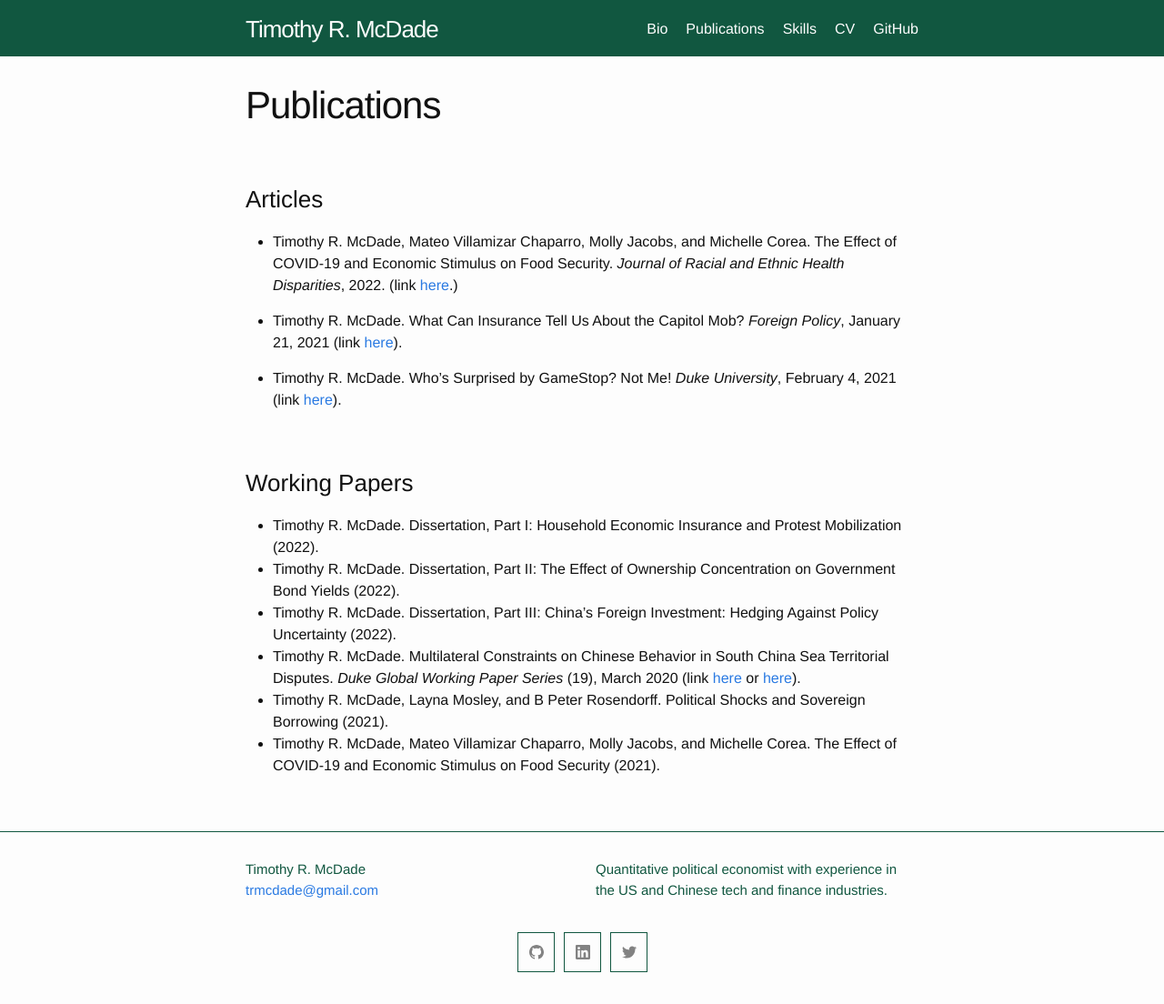
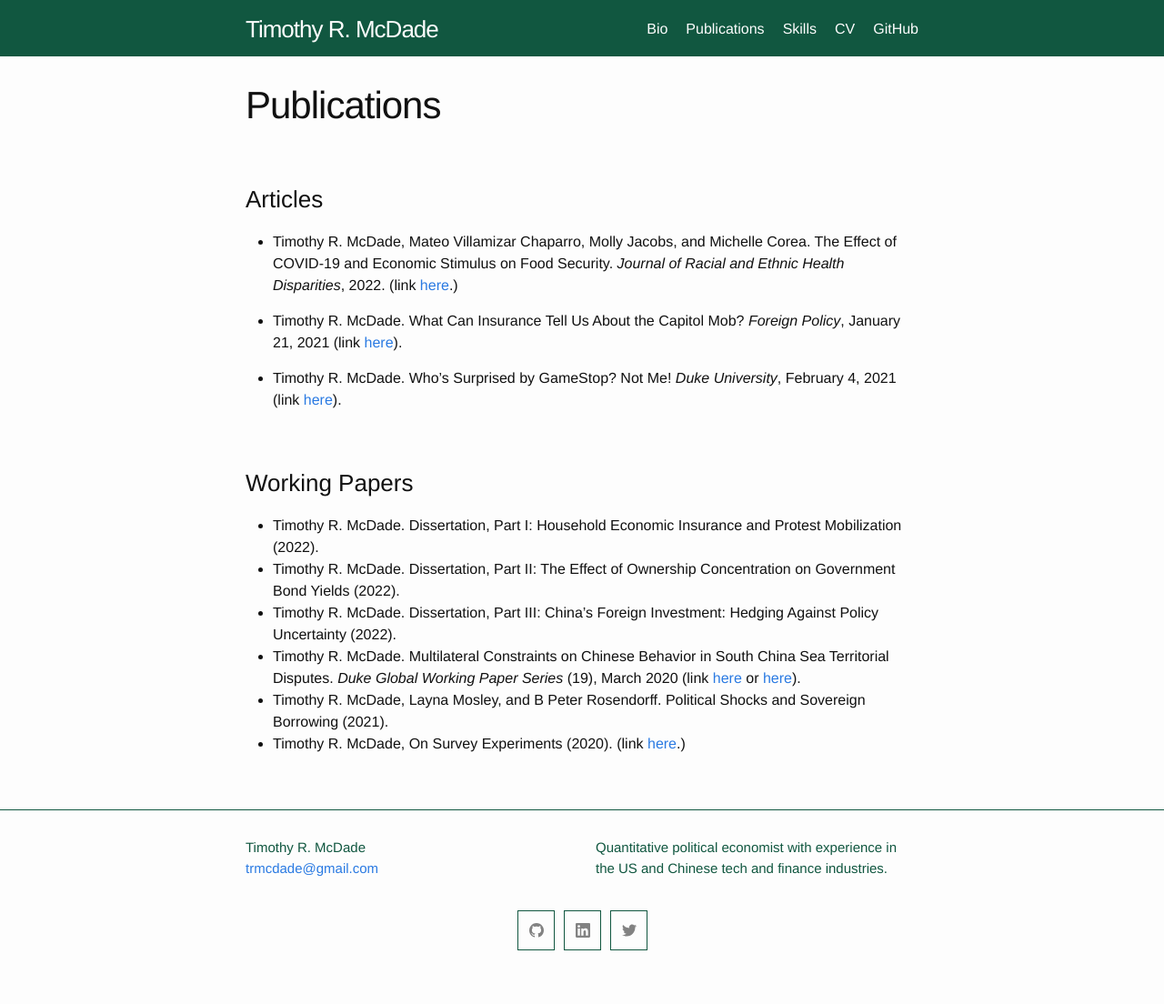
Before and after one commit to trmcdade/trmcdade.github.io, a Jekyll site: the page built from publications.md, in a window 1280 px wide. Shown: the whole page at 91% size. Built offline with Jekyll 4.4.1, drawn with Linux system fonts in a browser that asks for light colours; our own code applies the rules of GitHub Pages for plain Markdown files; after the commit the page ends 1080 px from its top, so only the background shows below that.

Commit message:
Update publications.md
adding more papers

```diff
--- a/publications.md
+++ b/publications.md
@@ -18,4 +18,4 @@ title: Publications
   - Timothy R. McDade. Dissertation, Part III: China's Foreign Investment: Hedging Against Policy Uncertainty (2022).
   - Timothy R. McDade. Multilateral Constraints on Chinese Behavior in South China Sea Territorial Disputes. *Duke Global Working Paper Series* (19), March 2020 (link [here](https://ssrn.com/abstract=3552183) or [here](http://dx.doi.org/10.2139/ssrn.3552183)).
   - Timothy R. McDade, Layna Mosley, and B Peter Rosendorff. Political Shocks and Sovereign Borrowing (2021).
-  - Timothy R. McDade,  Mateo Villamizar Chaparro, Molly Jacobs, and Michelle Corea. The Effect of COVID-19 and Economic Stimulus on Food Security (2021).
+  - Timothy R. McDade, On Survey Experiments (2020). (link <a href="assets/papers/McDade_Survey_Experiments_20200608.pdf">here</a>.)
```
